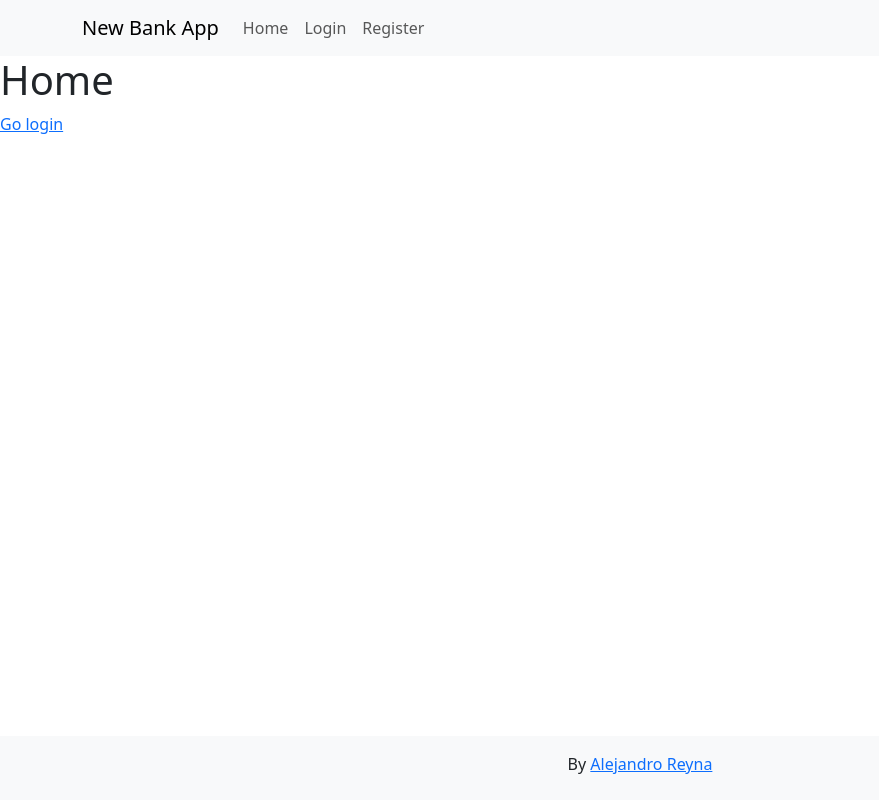
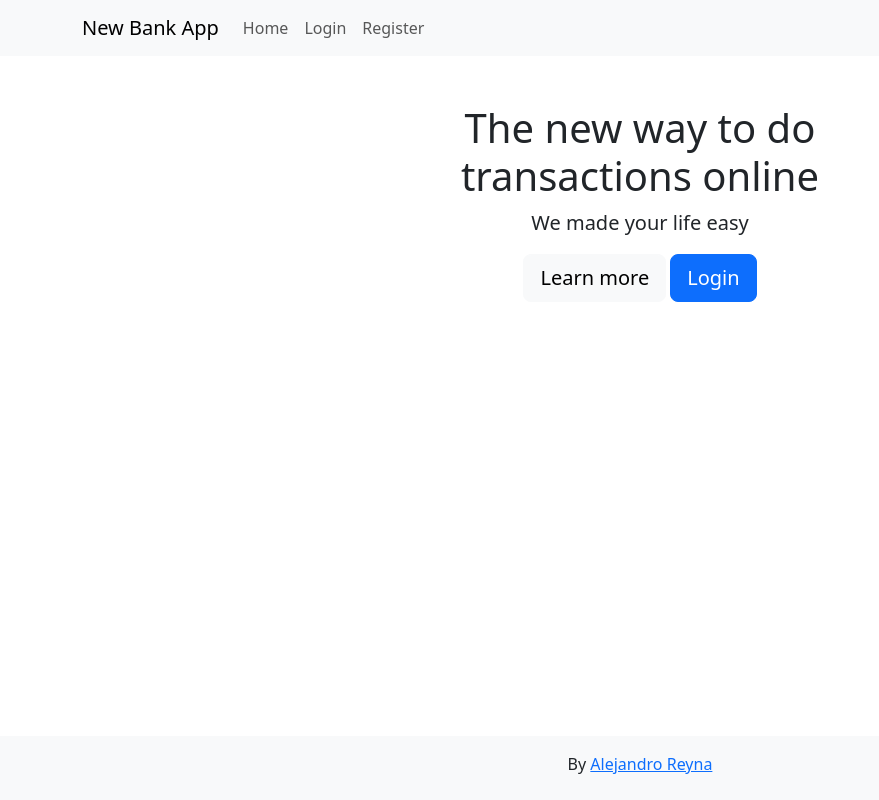
Before and after one commit to AleejandroReyna/new-bank-app, a React (Create React App) app: page / in a window 1280 px wide. Shown: the whole page, without its empty margins (0-879 px from the left). Built offline with nearby package versions, Linux system fonts and the light colour scheme.

Commit message:
home: Added base content to home

```diff
--- a/src/screens/Home/_Home.tsx
+++ b/src/screens/Home/_Home.tsx
@@ -1,9 +1,24 @@
 // UI Components
 import { Link } from "react-router-dom"
+import { Container, Row, Col } from "react-bootstrap"
+import { CenteredTron } from "../../components/common/CenteredTron"
+import { Button } from "react-bootstrap"
 
 export const Home = () => (
-    <div>
-        <h1>Home</h1>
-        <Link to='login'>Go login</Link>
-    </div>
+    <Container>
+        <Row>
+            <Col xs lg={{ span: 6, offset: 3}}>
+                <CenteredTron
+                    title="The new way to do transactions online"
+                    content="We made your life easy">
+                    <>
+                        <Button href="#" className="me-1" size="lg" variant="light">Learn more</Button>
+                        <Link to="login">
+                            <Button  size="lg">Login</Button>
+                        </Link>
+                    </>
+                </CenteredTron>
+            </Col>
+        </Row>
+    </Container>
 )
```
